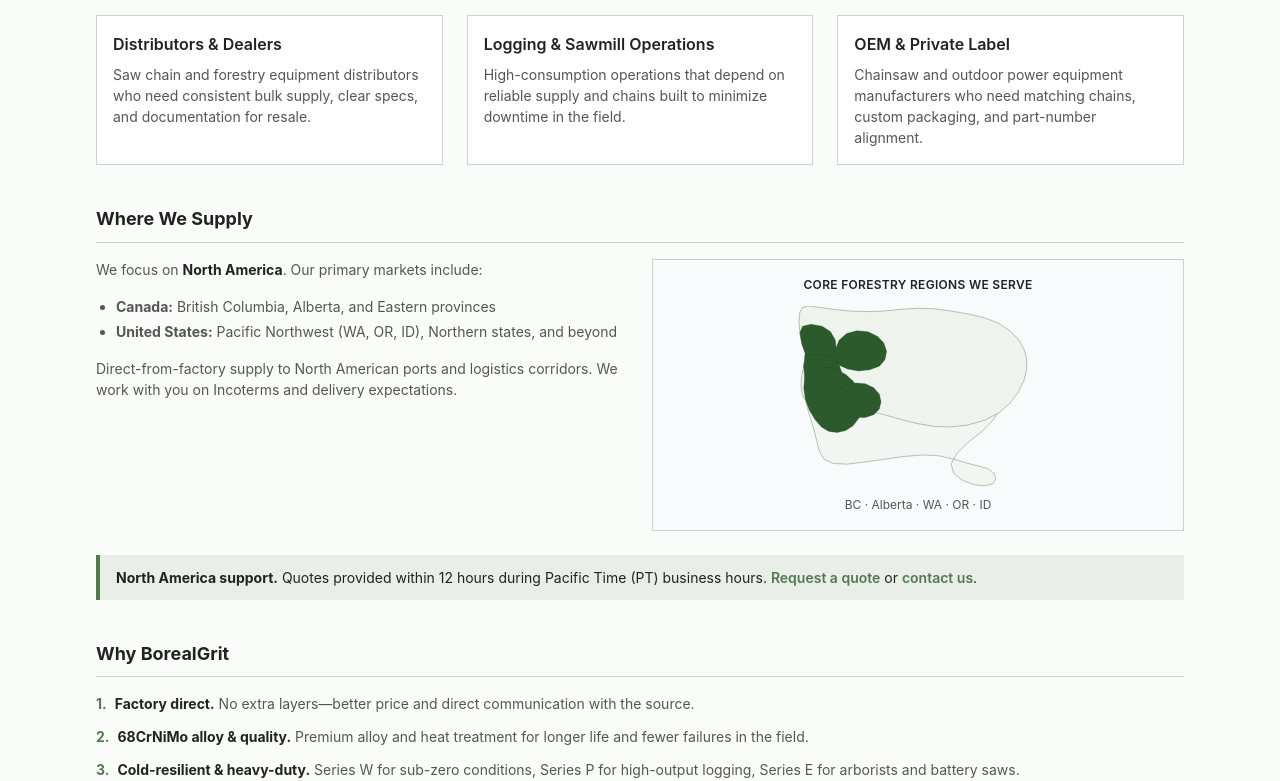
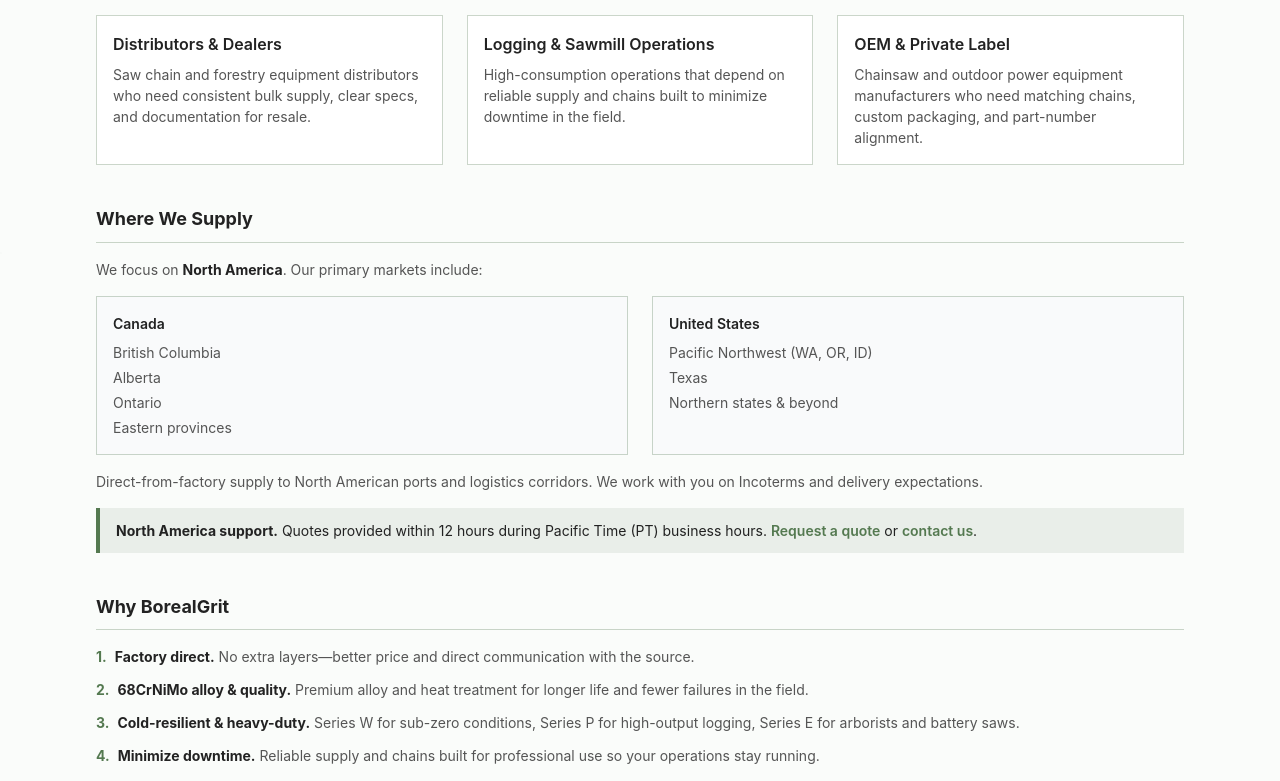
Before and after one commit to LoganOYoung/chainsaw-chain-supplier-borealgrit, a Next.js app: page /for-buyers/distributors in a window 1280 px wide. Shown: the part 548-1329 px from the top of the page. Built offline with nearby package versions, Linux system fonts and the light colour scheme.

Commit message:
Distributors: remove map, add Texas & Ontario, two-column layout

```diff
--- a/app/for-buyers/distributors/page.tsx
+++ b/app/for-buyers/distributors/page.tsx
@@ -83,32 +83,32 @@ export default function DistributorsPage() {
         {/* Where We Supply */}
         <section className="mb-10">
           <h2 className="text-lg font-bold text-text-main mb-4 border-b border-forest-brand/30 pb-2">Where We Supply</h2>
-          <div className="grid md:grid-cols-2 gap-6 items-start">
-            <div>
-              <p className="text-text-body text-sm mb-4">
-                We focus on <strong className="text-text-main">North America</strong>. Our primary markets include:
-              </p>
-              <ul className="text-text-body text-sm list-disc pl-5 space-y-1 mb-4">
-                <li><strong>Canada:</strong> British Columbia, Alberta, and Eastern provinces</li>
-                <li><strong>United States:</strong> Pacific Northwest (WA, OR, ID), Northern states, and beyond</li>
+          <p className="text-text-body text-sm mb-4">
+            We focus on <strong className="text-text-main">North America</strong>. Our primary markets include:
+          </p>
+          <div className="grid sm:grid-cols-2 gap-6 mb-4">
+            <div className="bg-gray-50 border border-forest-brand/30 rounded-none p-4">
+              <h3 className="font-semibold text-text-main text-sm mb-2">Canada</h3>
+              <ul className="text-text-body text-sm space-y-1">
+                <li>British Columbia</li>
+                <li>Alberta</li>
+                <li>Ontario</li>
+                <li>Eastern provinces</li>
               </ul>
-              <p className="text-text-body text-sm">
-                Direct-from-factory supply to North American ports and logistics corridors. We work with you on Incoterms and delivery expectations.
-              </p>
             </div>
-            <div className="bg-gray-50 border border-forest-brand/30 rounded-none p-4 flex flex-col items-center justify-center min-h-[200px]">
-              <p className="text-xs font-semibold text-text-main uppercase tracking-wide mb-3">Core forestry regions we serve</p>
-              <Image
-                src="/images/na-forestry-map.svg"
-                alt="North America map with British Columbia, Alberta, Washington, Oregon, and Idaho highlighted in green as core forestry regions"
-                width={500}
-                height={325}
-                className="w-full max-w-[280px] h-auto"
-              />
-              <p className="text-xs text-text-body mt-2">BC · Alberta · WA · OR · ID</p>
+            <div className="bg-gray-50 border border-forest-brand/30 rounded-none p-4">
+              <h3 className="font-semibold text-text-main text-sm mb-2">United States</h3>
+              <ul className="text-text-body text-sm space-y-1">
+                <li>Pacific Northwest (WA, OR, ID)</li>
+                <li>Texas</li>
+                <li>Northern states & beyond</li>
+              </ul>
             </div>
           </div>
-          <div className="mt-6 bg-forest-brand/10 border-l-4 border-forest-brand rounded-none px-4 py-3">
+          <p className="text-text-body text-sm mb-4">
+            Direct-from-factory supply to North American ports and logistics corridors. We work with you on Incoterms and delivery expectations.
+          </p>
+          <div className="bg-forest-brand/10 border-l-4 border-forest-brand rounded-none px-4 py-3">
             <p className="text-sm text-text-main">
               <strong>North America support.</strong> Quotes provided within 12 hours during Pacific Time (PT) business hours. <Link href="/request-quote" className="text-forest-brand font-semibold hover:underline">Request a quote</Link> or <Link href="/contact" className="text-forest-brand font-semibold hover:underline">contact us</Link>.
             </p>
```
